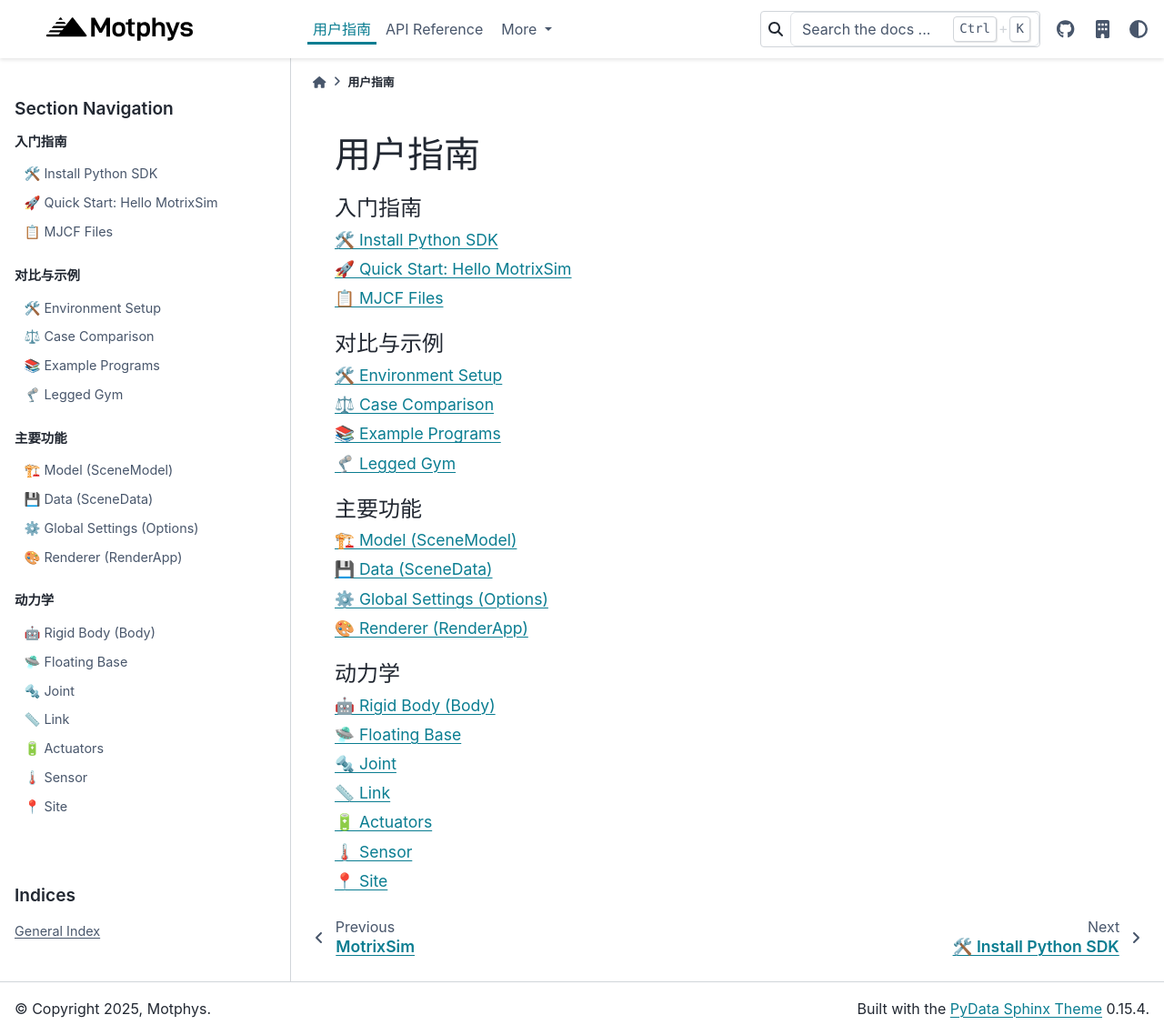
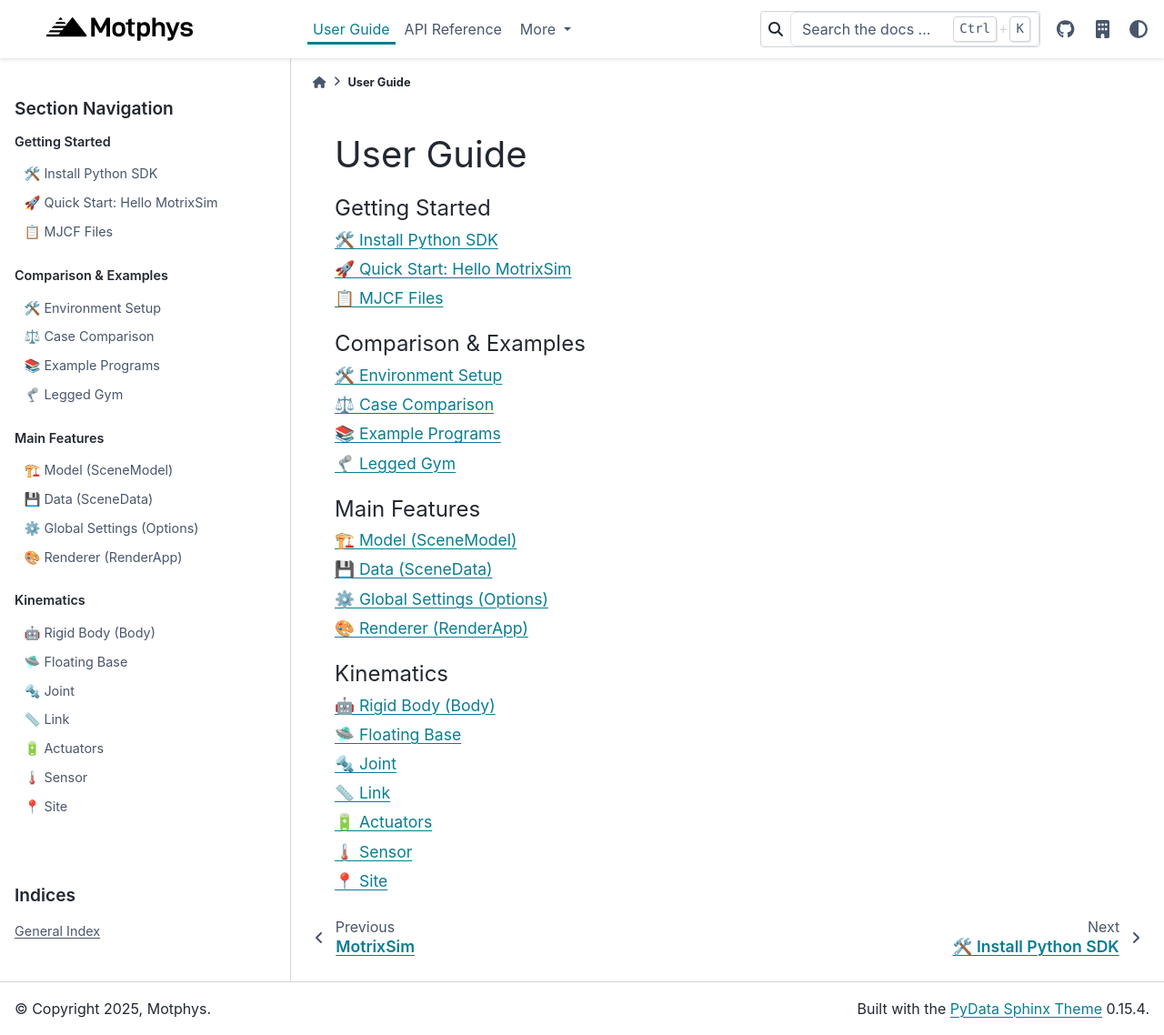
Before and after one commit to Motphys/motrixsim-docs, a Sphinx documentation site: the page built from docs.en/source/user_guide/index.md, in a window 1280 px wide and 1138 px high. Shown: the whole window at 91% size. Built offline with Sphinx 7.4.7 and the PyData theme 0.15.4, drawn with Linux system fonts in a browser that asks for light colours.

Commit message:
translate user_guide index.md

````diff
--- a/docs.en/source/user_guide/index.md
+++ b/docs.en/source/user_guide/index.md
@@ -1,7 +1,7 @@
-# 用户指南
+# User Guide
 
 ```{toctree}
-:caption: 入门指南
+:caption: Getting Started
 :maxdepth: 1
 
 getting_started/installation
@@ -11,7 +11,7 @@ getting_started/mjcf
 ```
 
 ```{toctree}
-:caption: 对比与示例
+:caption: Comparison & Examples
 :maxdepth: 1
 
 overview/environment_setup
@@ -22,7 +22,7 @@ overview/legged_gym
 ```
 
 ```{toctree}
-:caption: 主要功能
+:caption: Main Features
 :maxdepth: 1
 
 main_function/scene_model
@@ -33,7 +33,7 @@ main_function/render
 ```
 
 ```{toctree}
-:caption: 动力学
+:caption: Kinematics
 :maxdepth: 1
 
 kinematics/body
````
